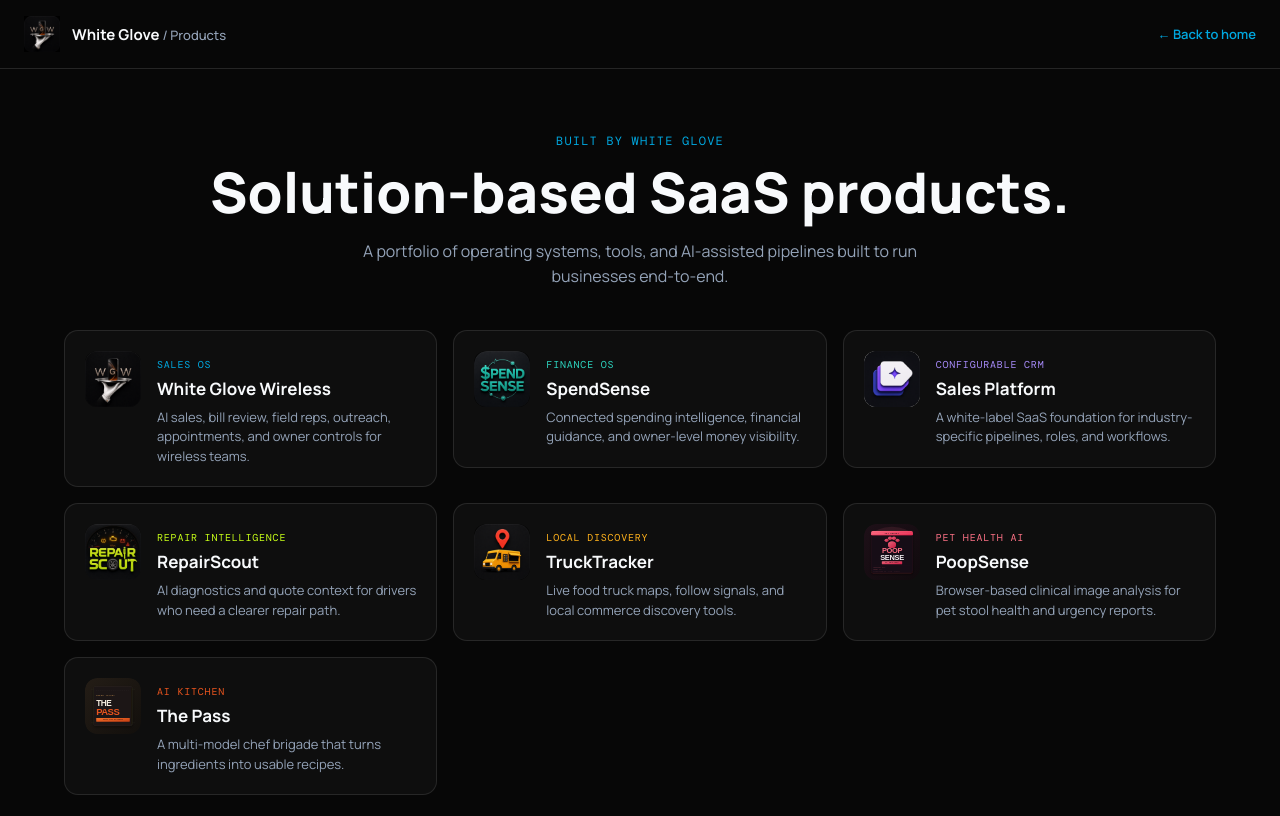
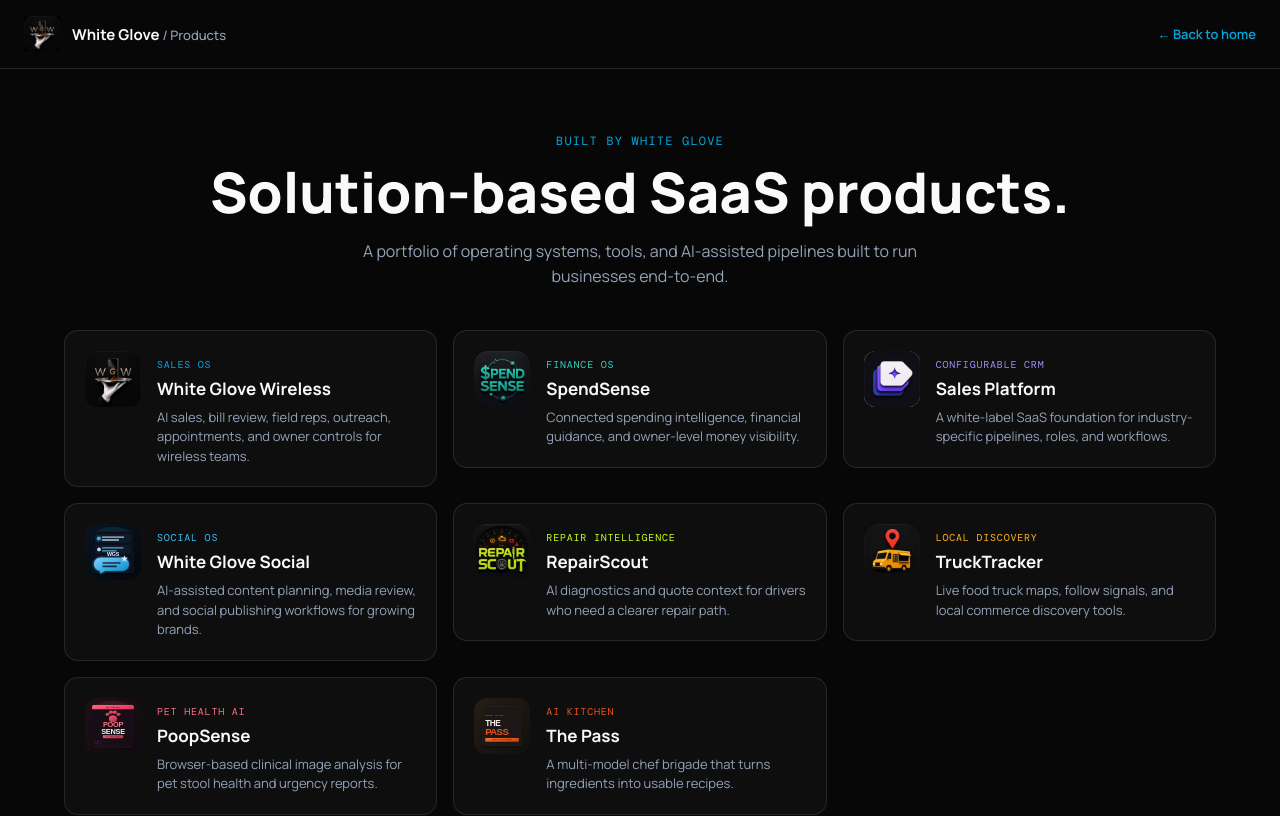
Before and after one commit to humbertowgw-maker/white-glove-landing, a Next.js app: page /products in a window 1280 px wide. Shown: the top 816 px of the page. Built offline with nearby package versions, Linux system fonts and the light colour scheme; a web font is replaced by a local one.

Commit message:
Add White Glove Social to products

```diff
--- a/components/ProductGrid.jsx
+++ b/components/ProductGrid.jsx
@@ -29,6 +29,15 @@ export const PRODUCTS = [
     logo: "/logos/sales-platform-app-icon-selected.png",
     href: "/sales-platform",
     accent: "#a78bfa",
+  },
+  {
+    id: "white-glove-social",
+    name: "White Glove Social",
+    label: "Social OS",
+    description: "AI-assisted content planning, media review, and social publishing workflows for growing brands.",
+    logo: "/logos/white-glove-social-app-icon.svg",
+    href: "https://white-glove-social.vercel.app",
+    accent: "#38bdf8",
   },
   {
     id: "repairscout",
```
Also changed, not shown: public/logos/white-glove-social-app-icon.svg (added).
